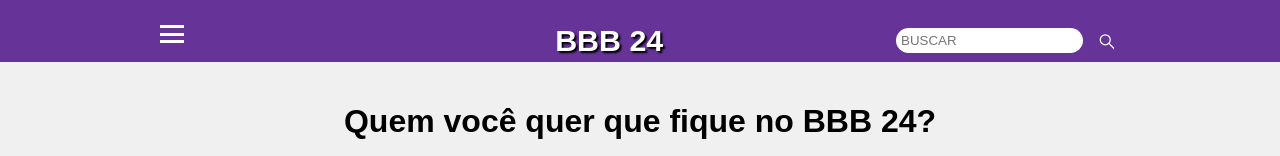
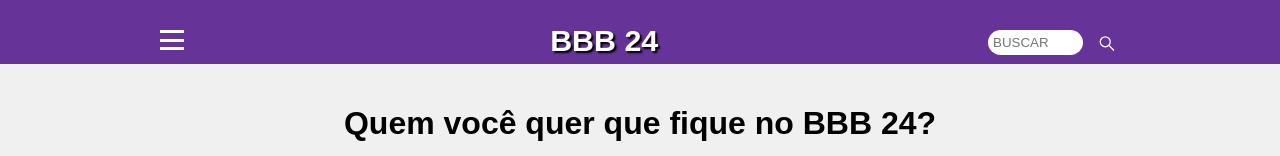
Before and after one commit to brunavillanova/votacao-bbb2024, a React (Create React App) app: page / in a window 1280 px wide. Shown: the top 156 px of the page. Built offline with nearby package versions, Linux system fonts and the light colour scheme.

Commit message:
Css alterado

```diff
--- a/src/App.css
+++ b/src/App.css
@@ -58,9 +58,10 @@
   flex-direction: column; /* Define a direção dos itens em coluna */
   justify-content: space-between; /* Espaça os itens igualmente */
   width: 24px; /* Define a largura do ícone */
-  height: 18px; /* Define a altura do ícone */
+  height: 20px; /* Define a altura do ícone */
   cursor: pointer; /* Define o cursor como pointer */
   margin-top: 20px; /* Adiciona margem superior */
+  transform: translateY(5px); /* Move o ícone para baixo */
 }
 
 /* Estilos para as linhas do ícone de menu hambúrguer */
@@ -96,6 +97,7 @@
   color: #663399; /* Define a cor do texto */
   margin-top: -20px; /* Ajusta a margem superior */
   flex-shrink: 0; /* Impede que o input encolha */
+  width: 85px; /* Define a largura do input */
 }
 
 /* Estilos para o botão da busca */
@@ -116,7 +118,7 @@
   line-height: 3;
   margin-top: -30px;
   text-align: left;
-  margin-left: -20px; /* Ajusta a margem à esquerda */
+  margin-left: -25px; /* Ajusta a margem à esquerda */
   position: absolute; /* Muda para posição absoluta */
   top: -5px; /* Define a distância do topo */
   left: 50%; /* Centraliza horizontalmente */
```
